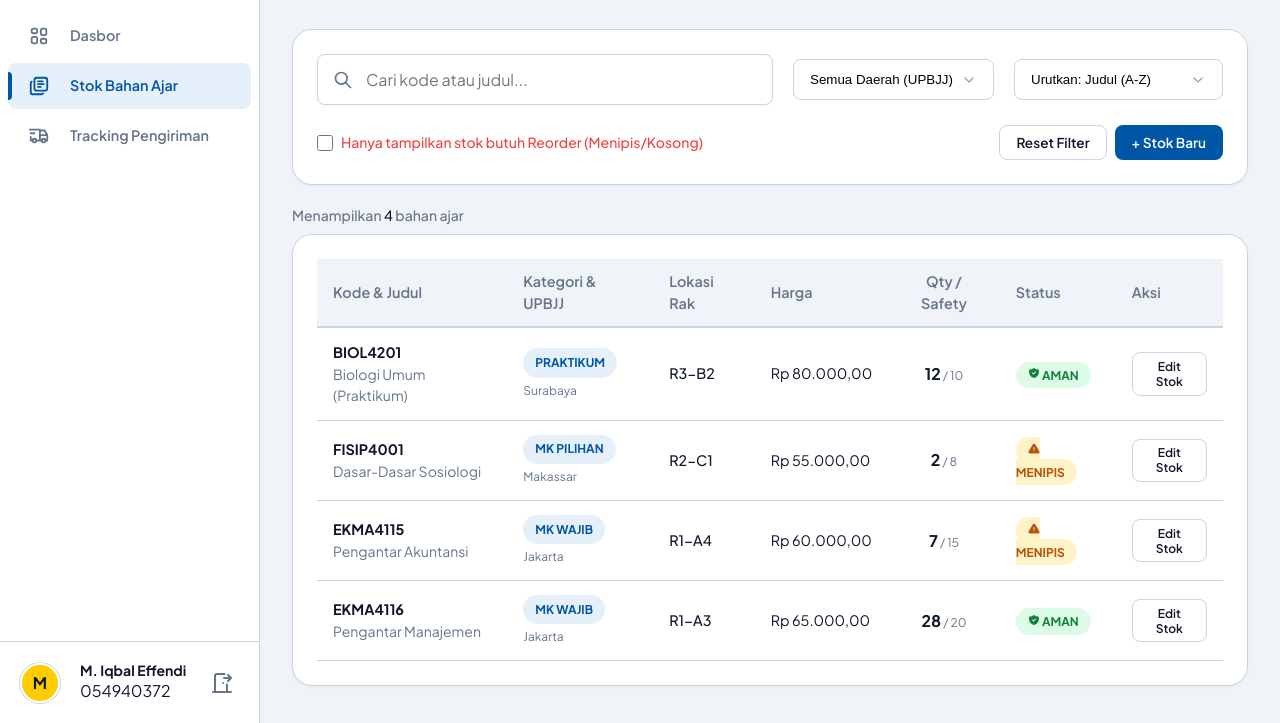
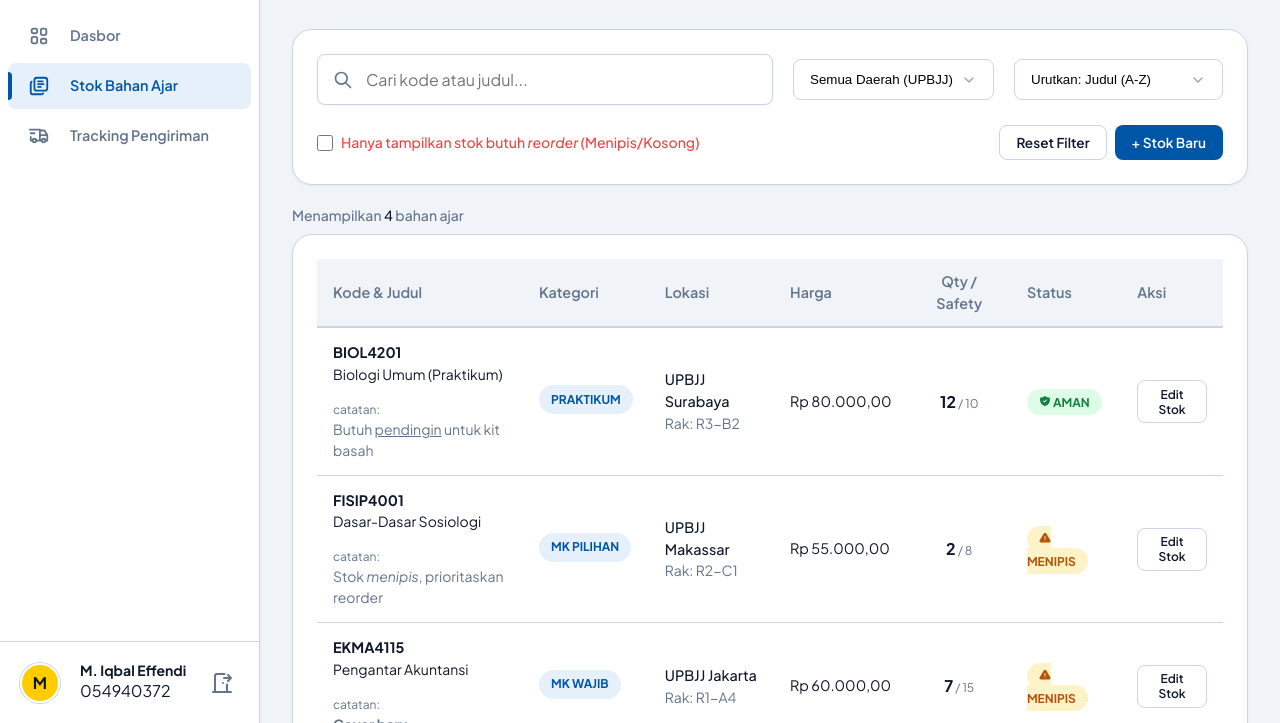
Before and after one commit to iqbaleff214/STIK4111-PEMROGRAMAN-BERBASIS-WEB, a plain HTML site: page tugas2/stock.html in a window 1280 px wide. Shown: the part 77-800 px from the top of the page. Drawn offline with nearby package versions, Linux system fonts and the light colour scheme.

Commit message:
feat: add missing catatan field on stock page from tugas 2

```diff
--- a/tugas2/stock.html
+++ b/tugas2/stock.html
@@ -91,7 +91,7 @@
                         <div class="flex items-center gap-sm">
                             <label class="flex items-center cursor-pointer gap-xs">
                                 <input type="checkbox" v-model="filters.warningOnly" class="form-checkbox">
-                                <span class="text-sm font-medium text-danger" style="color: #ef4444; margin-left: 0.5rem;">Hanya tampilkan stok butuh Reorder (Menipis/Kosong)</span>
+                                <span class="text-sm font-medium text-danger" style="color: #ef4444; margin-left: 0.5rem;">Hanya tampilkan stok butuh <em>reorder</em> (Menipis/Kosong)</span>
                             </label>
                         </div>
 
@@ -110,8 +110,8 @@
                             <thead>
                                 <tr>
                                     <th>Kode & Judul</th>
-                                    <th>Kategori & UPBJJ</th>
-                                    <th>Lokasi Rak</th>
+                                    <th>Kategori</th>
+                                    <th>Lokasi</th>
                                     <th>Harga</th>
                                     <th class="text-center">Qty / Safety</th>
                                     <th>Status</th>
@@ -122,13 +122,19 @@
                                 <tr v-for="item in filteredStock" :key="item.kode">
                                     <td>
                                         <div class="font-bold text-dark">{{ item.kode }}</div>
-                                        <div class="text-sm text-muted">{{ item.judul }}</div>
+                                        <div class="text-sm">{{ item.judul }}</div>
+                                        <div v-if="item.catatanHTML" style="margin-top: 1rem;">
+                                            <div class="text-xs text-muted">catatan:</div>
+                                            <div v-html="item.catatanHTML" class="text-sm text-muted"></div>
+                                        </div>
                                     </td>
                                     <td>
                                         <span class="badge" style="background-color: var(--primary-light); color: var(--primary); margin-bottom: 4px; display: inline-block;">{{ item.kategori }}</span>
-                                        <div class="text-xs text-muted">{{ item.upbjj }}</div>
                                     </td>
-                                    <td class="font-medium">{{ item.lokasiRak }}</td>
+                                    <td>
+                                        <div class="font-medium">UPBJJ {{ item.upbjj }}</div>
+                                        <div class="text-sm text-muted">Rak: {{ item.lokasiRak }}</div>
+                                    </td>
                                     <td>{{ formatRupiah(item.harga) }}</td>
                                     <td class="text-center">
                                         <span class="font-bold text-base">{{ item.qty }}</span>
@@ -219,7 +225,7 @@
 
                         <div class="form-group">
                             <label class="form-label font-medium text-sm">Catatan (Bisa format HTML)</label>
-                            <input type="text" v-model="formAdd.catatanHTML" class="form-input" placeholder="Mis: <em>Edisi 2024</em>">
+                            <textarea type="text" v-model="formAdd.catatanHTML" class="form-input" placeholder="Mis: <em>Edisi 2024</em>"></textarea>
                         </div>
                     </div>
 
```
